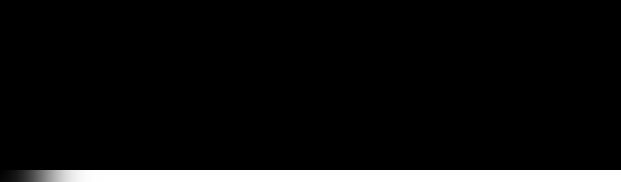
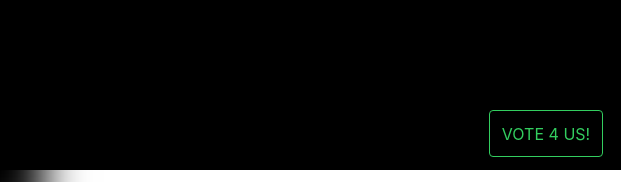
Before and after one commit to AlbertSanIza/angularattack2016-fca, a website: page www/index.html in a window 1280 px wide. Shown: the part 630-812 px from the top of the page, 659-1280 px from the left. Drawn offline with Linux system fonts and the light colour scheme; files that its build step writes are made by us from their sources.

Commit message:
vote 4 us!

```diff
--- a/www/css/style.css
+++ b/www/css/style.css
@@ -83,3 +83,11 @@
 .position-right {
   right: 0px;
 }
+.voteButton {
+  position: absolute;
+  text-align: center;
+  right: 0px;
+  height: 40px;
+  bottom: 20px;
+  width: 150px;
+}
--- a/www/index.html
+++ b/www/index.html
@@ -54,6 +54,9 @@
       </button>
     </div>
     <solar-sound selected-view="Data.selectedView"></solar-sound>
+    <div class="voteButton">
+      <button class="button button-outline button-balanced" ng-click="voteNow()">VOTE 4 US!</button>
+    </div>
   </ion-content>
 </body>
 </html>
--- a/www/js/controllers.js
+++ b/www/js/controllers.js
@@ -32,6 +32,10 @@
     $scope.Data.stereoEffect = !$scope.Data.stereoEffect;
   };
 
+  $scope.voteNow = function() {
+    window.location.href = "http://fca.2016.angularattack.io/www/"
+  };
+
   function readDeviceOrientationInitial() {
     if (Math.abs(window.orientation) === 90) {
       $scope.Data.landscapeMode = true;
```
